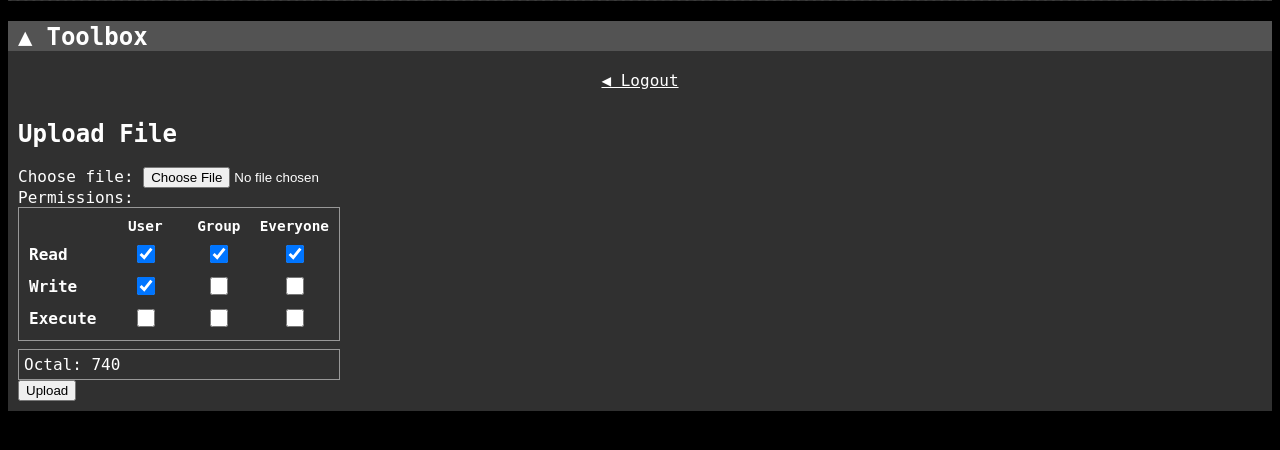
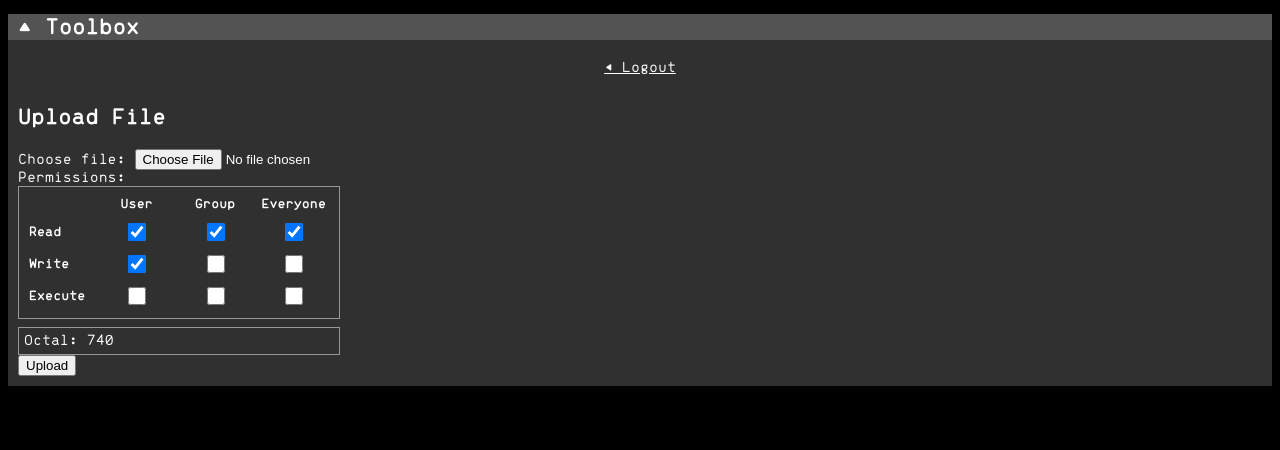
Before and after one commit to hmg3f/aos-nas-web, a Python web app: template app/templates/file-viewer.html in a window 1280 px wide. Shown: the part 110-560 px from the top of the page. Run offline with Jinja, Linux system fonts and the light colour scheme; the template is opened without the code that fills it, so the values that code supplies are empty.

Commit message:
fix: fonts are downloaded
fonts get downloaded from the server, users don't need to have them installed locally.

```diff
--- a/app/app.py
+++ b/app/app.py
@@ -68,7 +68,7 @@
 
 @app.route('/')
 def home():
-    return render_template('home.html', files_num=len(TEST_FILE_LIST))
+    return render_template('home.html', files_num=42)
 
 @app.route('/login', methods=['GET', 'POST'])
 def login():
--- a/app/static/css/style.css
+++ b/app/static/css/style.css
@@ -182,6 +182,7 @@
 
 .perm-label {
     font-weight: bold;
+    font-size: 0.9rem;
     padding-right: 0.5rem;
 }
 
--- /dev/null
+++ b/app/templates/base.html
@@ -0,0 +1,34 @@
+<!DOCTYPE html>
+<html lang="en">
+  <head>
+    <meta charset="UTF-8">
+    <meta name="viewport" content="width=device-width, initial-scale=1.0">
+    <title>NAS-view :: {% block page_title %}Home{% endblock %}</title>
+    <link rel="shortcut icon" href="{{ url_for('static', filename='asset/favicon.svg') }}">
+    <style type="text/css">
+      @font-face {
+        font-family: Brass Mono;
+        src: url("{{ url_for('static', filename='asset/BrassMono-Regular.ttf') }}");
+      }
+      @font-face {
+        font-family: Brass Mono;
+        src: url("{{ url_for('static', filename='asset/BrassMono-Bold.ttf') }}");
+        font-weight: bold;
+      }
+      @font-face {
+        font-family: Brass Mono;
+        src: url("{{ url_for('static', filename='asset/BrassMono-Italic.ttf') }}");
+        font-style: italic;
+      }
+    </style>
+
+    <link rel="stylesheet" type="text/css" href="{{ url_for('static', filename='css/style.css') }}">
+
+    {% block extra_css %}{% endblock %}
+  </head>
+  <body>
+    {% block content %}{% endblock %}
+
+    {% block scripts %}{% endblock %}
+  </body>
+</html>
--- a/app/templates/file-viewer.html
+++ b/app/templates/file-viewer.html
@@ -1,13 +1,8 @@
-<!DOCTYPE html>
-<html lang="en">
-  <head>
-    <meta charset="UTF-8">
-    <meta name="viewport" content="width=device-width, initial-scale=1.0">
-    <title>NAS-view :: File Viewer</title>
-    <link rel="stylesheet" type="text/css" href="{{ url_for('static', filename='css/style.css') }}">
-    <link rel="shortcut icon" href="{{ url_for('static', filename='asset/favicon.svg') }}">
-  </head>
-  <body>
+{% extends "base.html" %}
+
+{% block page_title %}File Viewer{% endblock %}
+
+{% block content %}
 <section id="file-view" class="panel">
   <h1>Files</h1>
 
@@ -73,18 +68,20 @@
           <input type="checkbox" name="perm_group_execute">
 	  <input type="checkbox" name="perm_everyone_execute">
 	</div>
+
 	<div class="permission-display">
 	  Octal: <span id="octal-display">740</span>
 	</div>
-	  </div>
 
 	<button type="submit">Upload</button>
+      </div>
 
       <div id="upload-status"></div>
     </form>
   </section>
 </section>
+{% endblock %}
 
+{% block scripts %}
 <script src="{{ url_for('static', filename='js/upload-handler.js') }}"></script>
-  </body>
-</html>
+{% endblock %}
```
Also changed, not shown: app/templates/create.html (+6 -12 lines), app/templates/home.html (+4 -12 lines), app/templates/login.html (+6 -12 lines), app/static/asset/BrassMono-Bold.ttf (added), app/static/asset/BrassMono-Italic.ttf (added), app/static/asset/BrassMono-Regular.ttf (added). Lines whose indentation alone changed are shown as unchanged.
